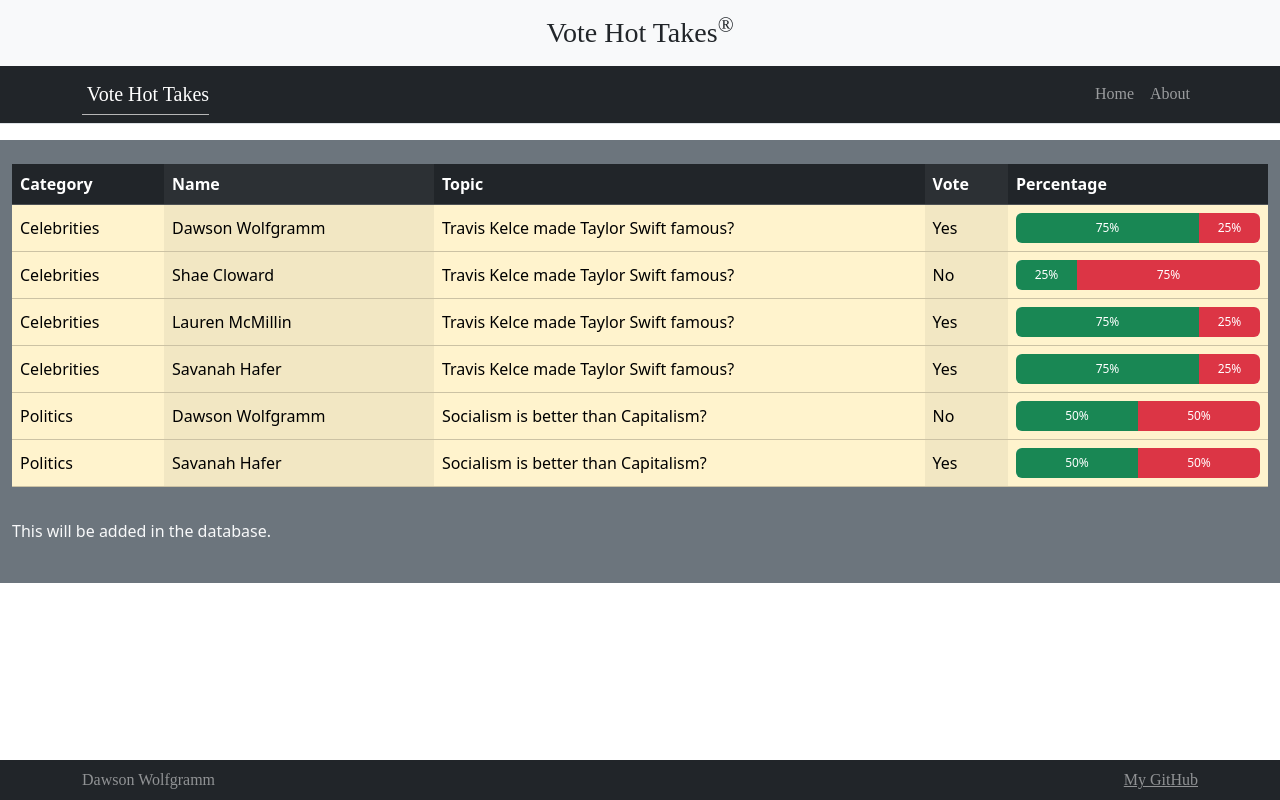
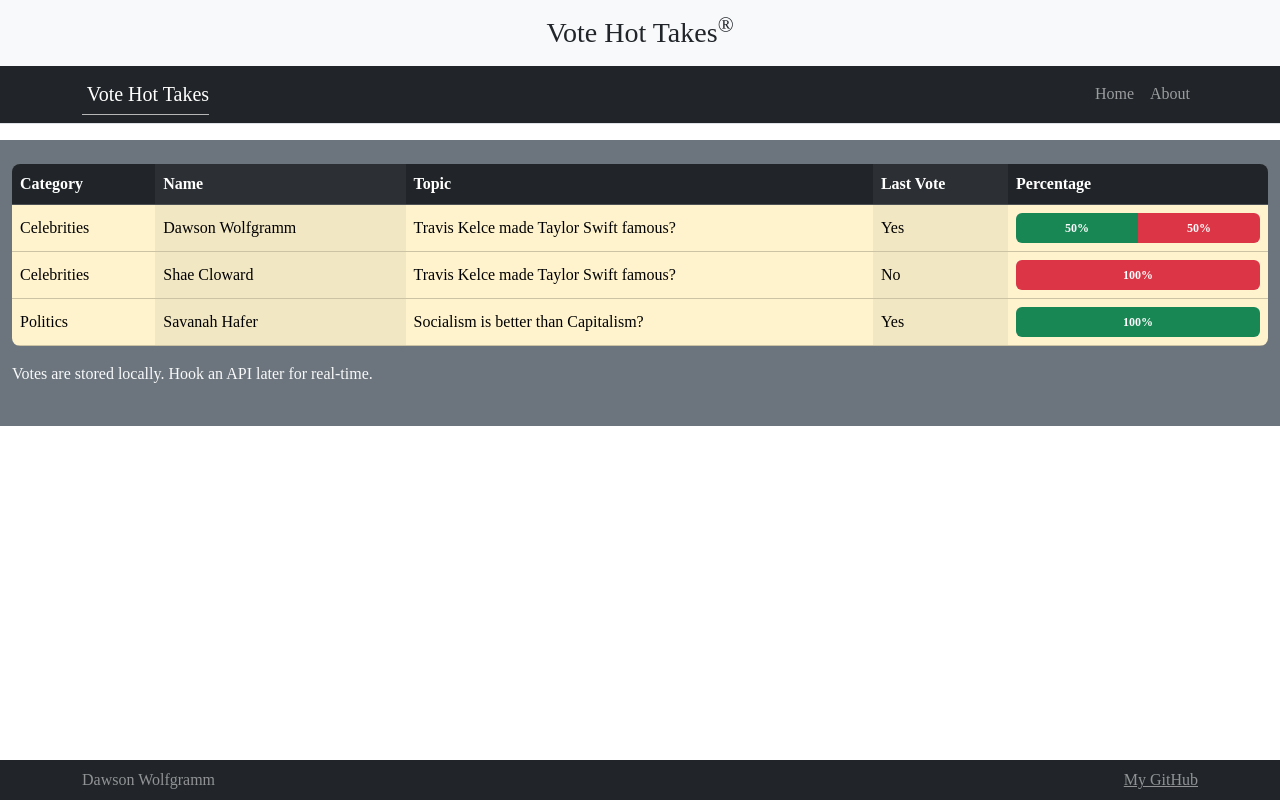
Before and after one commit to dawsoncwolfgramm-art/startup, a React (Vite) app: page /scores in a window 1280 px wide. Built offline with nearby package versions, Linux system fonts and the light colour scheme.

Commit message:
started to change scores so that it could match what i am doing on play

```diff
--- a/src/app.jsx
+++ b/src/app.jsx
@@ -91,7 +91,7 @@ export default function App() {
               }
             />
             <Route path="/topics" element={<Topics userName={userName} />} />
-            <Route path="/play" element={<Play />} />
+            <Route path="/play" element={<Play userName={userName} />} />
             <Route path="/scores" element={<Scores />} />
             <Route path="/about" element={<About />} />
             <Route path="*" element={<NotFound />} />
--- /dev/null
+++ b/src/scores/scoreService.js
@@ -0,0 +1,39 @@
+// src/services/scoreService.js
+const STORAGE_KEY = 'votes';
+
+export function getVotes() {
+  const raw = localStorage.getItem(STORAGE_KEY);
+  return raw ? JSON.parse(raw) : [];
+}
+
+export function recordVote(vote) {
+  const list = getVotes();
+  list.push({ ...vote, date: vote.date ?? new Date().toISOString() });
+  localStorage.setItem(STORAGE_KEY, JSON.stringify(list));
+}
+
+export function getAggregatedScores() {
+  const votes = getVotes();
+  const map = new Map();
+  for (const v of votes) {
+    const key = `${v.category}__${v.name}__${v.topic}`;
+    if (!map.has(key)) {
+      map.set(key, { category: v.category, name: v.name, topic: v.topic, yes: 0, no: 0 });
+    }
+    const row = map.get(key);
+    if ((v.vote || '').toLowerCase() === 'yes') row.yes += 1;
+    else row.no += 1;
+  }
+  return Array.from(map.values());
+}
+
+export function seedDemoVotes() {
+  if (getVotes().length) return;
+  const demo = [
+    { category: 'Celebrities', name: 'Dawson Wolfgramm', topic: 'Travis Kelce made Taylor Swift famous?', vote: 'Yes' },
+    { category: 'Celebrities', name: 'Dawson Wolfgramm', topic: 'Travis Kelce made Taylor Swift famous?', vote: 'No' },
+    { category: 'Celebrities', name: 'Shae Cloward', topic: 'Travis Kelce made Taylor Swift famous?', vote: 'No' },
+    { category: 'Politics', name: 'Savanah Hafer', topic: 'Socialism is better than Capitalism?', vote: 'Yes' },
+  ];
+  for (const d of demo) recordVote(d);
+}
--- a/src/scores/scores.css
+++ b/src/scores/scores.css
@@ -1,48 +1,57 @@
-.loginButton {
-    background-color: aliceblue;
-}
-header {
-    background-color: aliceblue;
+.scores-page {
+  background: #f4f6fb;
+  font-family: 'Times New Roman', Times, serif;
 }
 
-body {
-  background-color: lightblue;
-  font-family:'Times New Roman', Times, serif;
+.scores-page h1,
+.scores-page h2,
+.scores-page h3,
+.scores-page h4,
+.scores-page h5 {
+  color: #0b3a7e;
+  text-align: center;
 }
 
-footer {
-  flex: 0 30px;
+.scores-page .table {
+  margin: 0;
+  border-radius: .5rem;
+  overflow: hidden;
 }
 
-h1 {
-  color: darkblue;
-  text-align: center;
-}
-.nav-lang {
-  font-family:'Times New Roman', Times, serif;
-}
-
-.nav-list {
-  list-style: none;      /* removes the dots */
-  margin: 0;             /* removes default margin */
-  padding: 0;            /* removes default padding */
-  display: flex;         /* places items in a row */
-  gap: 1em;              /* spacing between items */
-}
-
-.nav-list li a {
-  text-decoration: none; /* remove underline */
-  color: darkblue;
-  font-weight: bold;
-}
-
-.nav-list li a:hover {
-  color: crimson;        /* hover effect */
-}
-
-td {
+.scores-page td.truncate,
+.scores-page .truncate {
   max-width: 40vw;
   overflow: hidden;
   white-space: nowrap;
   text-overflow: ellipsis;
 }
+
+.progress.vh-30 {
+  height: 30px;
+}
+
+.scores-page .progress-bar {
+  font-weight: 600;
+}
+
+.scores-page .loginButton {
+  background-color: aliceblue;
+}
+
+.scores-page .nav-list {
+  list-style: none;
+  margin: 0;
+  padding: 0;
+  display: flex;
+  gap: 1em;
+}
+
+.scores-page .nav-list a {
+  text-decoration: none;
+  color: #0b3a7e;
+  font-weight: 700;
+}
+
+.scores-page .nav-list a:hover {
+  color: crimson;
+}
--- a/src/scores/scores.jsx
+++ b/src/scores/scores.jsx
@@ -1,9 +1,24 @@
-import React from "react";
-import "./scores.css";
+import React from 'react';
+import './scores.css';
+import { getAggregatedScores, seedDemoVotes } from "../scores/scoreService";
 
 export function Scores() {
+  const [rows, setRows] = React.useState([]);
+
+  React.useEffect(() => {
+    // demo data for first run; remove in prod
+    seedDemoVotes();
+
+    setRows(getAggregatedScores());
+
+    // If you later add live updates (e.g., after voting elsewhere),
+    // you could listen to storage events or use a context to refresh here.
+    // window.addEventListener('storage', () => setRows(getAggregatedScores()));
+    // return () => window.removeEventListener('storage', ...);
+  }, []);
+
   return (
-    <main className="container-fluid bg-secondary py-4">
+    <main className="scores-page container-fluid bg-secondary py-4">
       <div className="table-responsive">
         <table className="table table-warning table-striped-columns align-middle">
           <thead className="table-dark">
@@ -11,203 +26,61 @@ export function Scores() {
               <th>Category</th>
               <th>Name</th>
               <th>Topic</th>
-              <th>Vote</th>
+              <th>Last Vote</th>
               <th style={{ width: 260 }}>Percentage</th>
             </tr>
           </thead>
           <tbody>
+            {rows.length === 0 && (
               <tr>
-              <td>Celebrities</td>
-              <td>Dawson Wolfgramm</td>
-              <td>Travis Kelce made Taylor Swift famous?</td>
-              <td>Yes</td>
+                <td colSpan={5} className="text-center">No votes yet</td>
+              </tr>
+            )}
+
+            {rows.map((r, i) => {
+              const total = r.yes + r.no || 1;
+              const yesPct = Math.round((r.yes / total) * 100);
+              const noPct = 100 - yesPct;
+              const lastVote = r.yes >= r.no ? 'Yes' : 'No';
+
+              return (
+                <tr key={i}>
+                  <td>{r.category}</td>
+                  <td>{r.name}</td>
+                  <td>{r.topic}</td>
+                  <td>{lastVote}</td>
                   <td>
-                <div className="progress" style={{ height: 30 }}>
-                  {/* Agree bar */}
+                    <div className="progress vh-30">
                       <div
                         className="progress-bar bg-success"
                         role="progressbar"
-                    style={{ width: "75%" }}
-                    aria-valuenow={75}
+                        style={{ width: `${yesPct}%` }}
+                        aria-valuenow={yesPct}
                         aria-valuemin={0}
                         aria-valuemax={100}
                       >
-                    75%
+                        {yesPct}%
                       </div>
-                  {/* Disagree bar */}
                       <div
                         className="progress-bar bg-danger"
                         role="progressbar"
-                    style={{ width: "25%" }}
-                    aria-valuenow={25}
+                        style={{ width: `${noPct}%` }}
+                        aria-valuenow={noPct}
                         aria-valuemin={0}
                         aria-valuemax={100}
                       >
-                    25%
+                        {noPct}%
                       </div>
                     </div>
                   </td>
                 </tr>
-
-            <tr>
-              <td>Celebrities</td>
-              <td>Shae Cloward</td>
-              <td>Travis Kelce made Taylor Swift famous?</td>
-              <td>No</td>
-              <td>
-                <div className="progress" style={{ height: 30 }}>
-                  <div
-                    className="progress-bar bg-success"
-                    role="progressbar"
-                    style={{ width: "25%" }}
-                    aria-valuenow={25}
-                    aria-valuemin={0}
-                    aria-valuemax={100}
-                  >
-                    25%
-                  </div>
-                  <div
-                    className="progress-bar bg-danger"
-                    role="progressbar"
-                    style={{ width: "75%" }}
-                    aria-valuenow={75}
-                    aria-valuemin={0}
-                    aria-valuemax={100}
-                  >
-                    75%
-                  </div>
-                </div>
-              </td>
-            </tr>
-
-            <tr>
-              <td>Celebrities</td>
-              <td>Lauren McMillin</td>
-              <td>Travis Kelce made Taylor Swift famous?</td>
-              <td>Yes</td>
-              <td>
-                <div className="progress" style={{ height: 30 }}>
-                  <div
-                    className="progress-bar bg-success"
-                    role="progressbar"
-                    style={{ width: "75%" }}
-                    aria-valuenow={75}
-                    aria-valuemin={0}
-                    aria-valuemax={100}
-                  >
-                    75%
-                  </div>
-                  <div
-                    className="progress-bar bg-danger"
-                    role="progressbar"
-                    style={{ width: "25%" }}
-                    aria-valuenow={25}
-                    aria-valuemin={0}
-                    aria-valuemax={100}
-                  >
-                    25%
-                  </div>
-                </div>
-              </td>
-            </tr>
-
-            <tr>
-              <td>Celebrities</td>
-              <td>Savanah Hafer</td>
-              <td>Travis Kelce made Taylor Swift famous?</td>
-              <td>Yes</td>
-              <td>
-                <div className="progress" style={{ height: 30 }}>
-                  <div
-                    className="progress-bar bg-success"
-                    role="progressbar"
-                    style={{ width: "75%" }}
-                    aria-valuenow={75}
-                    aria-valuemin={0}
-                    aria-valuemax={100}
-                  >
-                    75%
-                  </div>
-                  <div
-                    className="progress-bar bg-danger"
-                    role="progressbar"
-                    style={{ width: "25%" }}
-                    aria-valuenow={25}
-                    aria-valuemin={0}
-                    aria-valuemax={100}
-                  >
-                    25%
-                  </div>
-                </div>
-              </td>
-            </tr>
-
-            <tr>
-              <td>Politics</td>
-              <td>Dawson Wolfgramm</td>
-              <td>Socialism is better than Capitalism?</td>
-              <td>No</td>
-              <td>
-                <div className="progress" style={{ height: 30 }}>
-                  <div
-                    className="progress-bar bg-success"
-                    role="progressbar"
-                    style={{ width: "50%" }}
-                    aria-valuenow={50}
-                    aria-valuemin={0}
-                    aria-valuemax={100}
-                  >
-                    50%
-                  </div>
-                  <div
-                    className="progress-bar bg-danger"
-                    role="progressbar"
-                    style={{ width: "50%" }}
-                    aria-valuenow={50}
-                    aria-valuemin={0}
-                    aria-valuemax={100}
-                  >
-                    50%
-                  </div>
-                </div>
-              </td>
-            </tr>
-
-            <tr>
-              <td>Politics</td>
-              <td>Savanah Hafer</td>
-              <td>Socialism is better than Capitalism?</td>
-              <td>Yes</td>
-              <td>
-                <div className="progress" style={{ height: 30 }}>
-                  <div
-                    className="progress-bar bg-success"
-                    role="progressbar"
-                    style={{ width: "50%" }}
-                    aria-valuenow={50}
-                    aria-valuemin={0}
-                    aria-valuemax={100}
-                  >
-                    50%
-                  </div>
-                  <div
-                    className="progress-bar bg-danger"
-                    role="progressbar"
-                    style={{ width: "50%" }}
-                    aria-valuenow={50}
-                    aria-valuemin={0}
-                    aria-valuemax={100}
-                  >
-                    50%
-                  </div>
-                </div>
-              </td>
-            </tr>
+              );
+            })}
           </tbody>
         </table>
       </div>
 
-      <p className="text-light mt-3">This will be added in the database.</p>
+      <p className="text-light mt-3">Votes are stored locally. Hook an API later for real-time.</p>
     </main>
   );
 }
```
Also changed, not shown: src/play/play.jsx (+7 -0 lines). Lines whose indentation alone changed are shown as unchanged.
